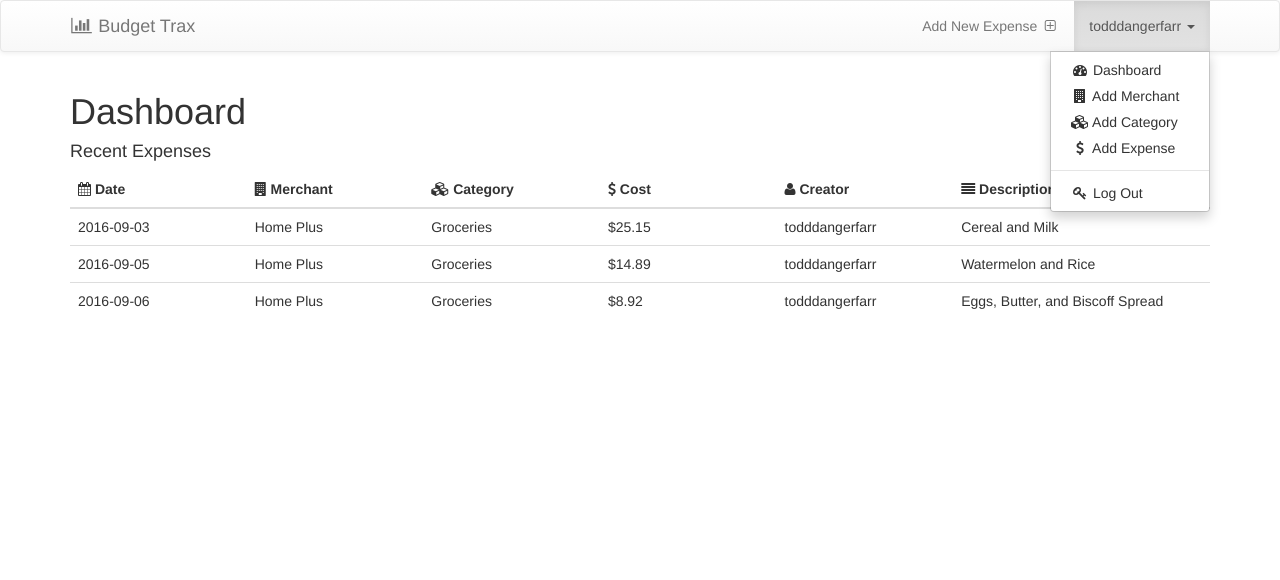
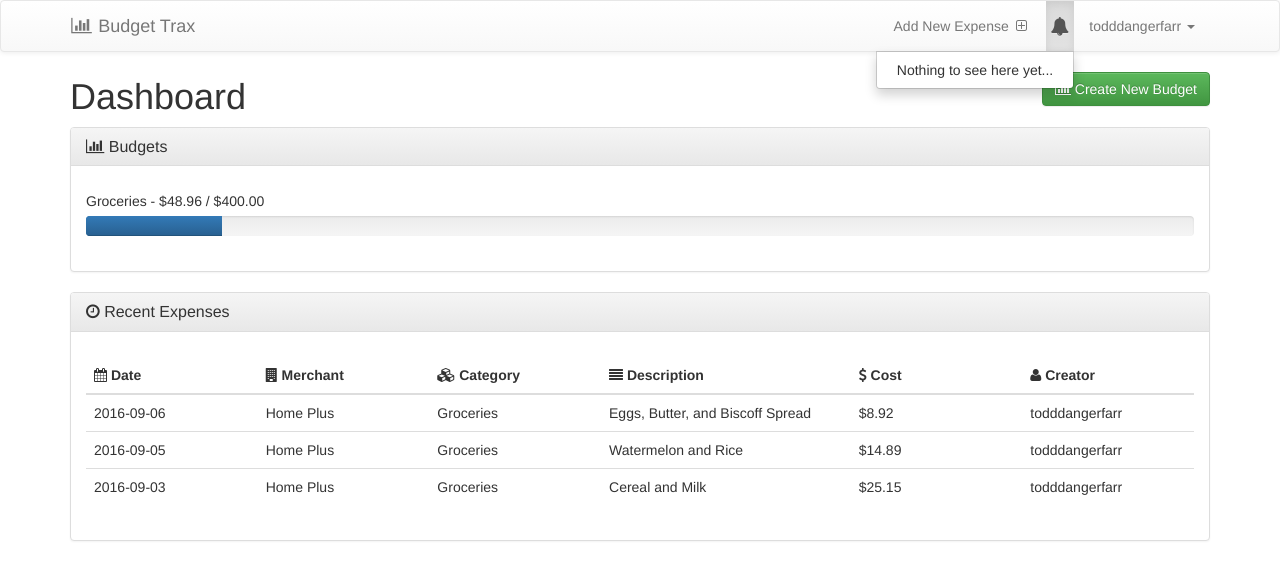
Before and after one commit to todddangerfarr/budget-trax, a Flask app: page /dashboard in a window 1280 px wide, after a click that opens the changed part. Shown: the top 580 px of the page. Run offline with Flask 2, Linux system fonts and the light colour scheme; a user stored in the database is signed in; data comes from the database, SQL or seed files in the repository; both versions use the stored data as it was after the commit; some libraries are stand-ins or nearby versions.

Commit message:
Feature: Added basic budget feature.

```diff
--- a/application.py
+++ b/application.py
@@ -3,12 +3,12 @@
 from flask_login import (LoginManager, login_user, logout_user, current_user,
                          login_required)
 from flask_bcrypt import Bcrypt
-from forms import LoginForm, ExpenseForm, MerchantForm, CategoryForm
-from models import db, User, Merchant, Category, Expense
+from forms import LoginForm, ExpenseForm, MerchantForm, CategoryForm, BudgetForm
+from models import db, User, Merchant, Category, Expense, Budget
 
 # application constants
 DEBUG = True
-PORT = 8000
+PORT = 5000
 HOST = '0.0.0.0'
 
 # create and setup the flask application object
@@ -55,7 +55,8 @@
         if (user != None and bcrypt.check_password_hash(
                              user.password, form.password.data)):
             login_user(user)
-            flash("You've been logged in!", "success")
+            flash("Welcome {}, you've been logged in!".format(user.username),
+                  "success")
             return redirect(url_for('dashboard'))
         else:
             flash("Your username or password is incorrect!")
@@ -64,16 +65,18 @@
 @app.route('/logout')
 def logout():
     logout_user()
-    flash("You've been logged out!")
+    flash("You've been logged out", "info")
     return redirect(url_for('index'))
 
 @app.route('/dashboard')
 @login_required
 def dashboard():
     user = g.user
-    recent_expenses = Expense.query.limit(10).all()
+    recent_expenses = Expense.query.order_by(
+                      Expense.date.desc()).limit(10).all()
+    budgets = Budget.query.all()
     return render_template('dashboard.html', user=user,
-        recent_expenses = recent_expenses)
+        recent_expenses = recent_expenses, budgets=budgets)
 
 @app.route('/add_expense', methods=('GET', 'POST'))
 @login_required
@@ -134,6 +137,23 @@
             return redirect(url_for('dashboard'))
     return render_template('add_merchant.html', user=user, form=form)
 
+@app.route('/create_budget', methods=('GET', 'POST'))
+@login_required
+def add_budget():
+    user = g.user
+    form = BudgetForm()
+    if form.validate_on_submit():
+        budget = Budget(
+            category = form.category.data,
+            limit = ''.join(i for i in form.limit.data.strip() if i.isdigit())
+        )
+        db.session.add(budget)
+        db.session.commit()
+        flash("You've created a budget for: {}".format(
+            form.category.data.category_text.title()), 'success')
+        return redirect(url_for('dashboard'))
+    return render_template('add_budget.html', user=user, form=form)
+
 @app.errorhandler(404)
 def not_found_error(error):
     return render_template('404.html'), 404
@@ -142,6 +162,20 @@
 def internal_error(error):
     db.session.rollback()
     return render_template('500.html'), 500
+
+@app.context_processor
+def utility_processor():
+    def get_budget_total(budget):
+        """ A context processor used to return the running total of the budget
+        object expenses. """
+        total = 0
+        expenses = budget.category.expenses.all()
+        if expenses != None:
+            for expense in expenses:
+                total += expense.cost
+        return total
+
+    return dict(get_budget_total=get_budget_total)
 
 # start flask application
 if __name__ == '__main__':
--- a/db_create.py
+++ b/db_create.py
@@ -2,9 +2,11 @@
 from config import SQLALCHEMY_DATABASE_URI
 from config import SQLALCHEMY_MIGRATE_REPO
 from application import db
+from application import app
 import os.path
 
-db.create_all()
+with app.app_context():
+    db.create_all()
 if not os.path.exists(SQLALCHEMY_MIGRATE_REPO):
     api.create(SQLALCHEMY_MIGRATE_REPO, 'database repository')
     api.version_control(SQLALCHEMY_DATABASE_URI, SQLALCHEMY_MIGRATE_REPO)
--- /dev/null
+++ b/db_repository/manage.py
@@ -0,0 +1,5 @@
+#!/usr/bin/env python
+from migrate.versioning.shell import main
+
+if __name__ == '__main__':
+    main()
--- a/models.py
+++ b/models.py
@@ -20,6 +20,15 @@
         return '<User {}>'.format(self.username) # how this class is displayed
 
 
+class Budget(db.Model):
+    id = db.Column(db.Integer, primary_key=True)
+    category = db.relationship('Category', backref='budget', uselist=False)
+    limit = db.Column(db.Integer)
+
+    def __repr__(self):
+        return '<Budget for {}>'.format(self.category)
+
+
 class Expense(db.Model):
     id = db.Column(db.Integer, primary_key=True)
     date = db.Column(db.Date)
@@ -36,7 +45,8 @@
 class Category(db.Model):
     id = db.Column(db.Integer, primary_key=True)
     category_text = db.Column(db.String(120), unique=True)
-    expesnes = db.relationship('Expense', backref='category', lazy='dynamic')
+    expenses = db.relationship('Expense', backref='category', lazy='dynamic')
+    budget_id = db.Column(db.Integer, db.ForeignKey('budget.id'))
 
     def __repr__(self):
         return '{}'.format(self.category_text.title())
--- a/static/css/main.css
+++ b/static/css/main.css
@@ -6,7 +6,50 @@
   font-family: 'Century Gothic';
 }
 
+/************************************************************ Flash Messages */
+
+#message-top-display {
+  margin-left: auto;
+  margin-right: auto;
+  left: 38%; /*Need to add responsiveness for smaller screens*/
+  right: 38%;
+  position: absolute;
+  z-index: 1499;
+  border-top-left-radius: 0px;
+  border-top-right-radius: 0px;
+  height: 45px;
+  padding: 12px;
+}
+
+.flash-messages li {
+  list-style: none;
+}
+
+/***************************************************************** Navigation */
+
+#alert-nav {
+  padding-left: 5px;
+  padding-right: 5px;
+}
+
 /************************************************************ Dashboard Page */
+
+.dashboard-head h1 {
+  margin-top: 5px;
+  display: inline-block;
+}
+
+.budgets {
+  margin: 10px 0px 20px 0px;
+}
+
+.budgets p {
+  margin-bottom: 5px;
+}
+
+.recent-expenses {
+  margin-top: 10px;
+}
 
 .recent-expenses th {
   padding: 5px 0px;
--- /dev/null
+++ b/static/js/scripts.js
@@ -0,0 +1,4 @@
+// JQuery for sliding up the message
+$( document ).ready(function() {
+  $('#message-top-display').delay(3000).slideUp('medium');
+});
--- a/templates/dashboard.html
+++ b/templates/dashboard.html
@@ -1,19 +1,50 @@
 {% extends 'nav.html' %}
 
 {% block content %}
+  <div class="dashboard-head">
     <h1>Dashboard</h1>
 
+    <a class="btn btn-success pull-right" href="{{ url_for('add_budget') }}" role="button">
+      <i class="fa fa-bar-chart"></i> Create New Budget
+    </a>
+  </div>
+
+  <div class="panel panel-default">
+    <div class="panel-heading">
+      <h3 class="panel-title"><i class="fa fa-bar-chart"></i> Budgets</h3>
+    </div>
+    <div class="panel-body">
+      <div class="budgets">
+        {% for budget in budgets if budget != None %}
+          {% set total = get_budget_total(budget) %}
+          <p class='budget-name'>
+            {{ budget.category | title }} - {{ '${:.2f}'.format(total / 100) }} / {{ '${:.2f}'.format(budget.limit / 100) }}
+          </p>
+          <div class="progress">
+            <div class="progress-bar" style="width: {{'{}%'.format((total / budget.limit) *100) }};">
+              <span class="sr-only">60% Complete</span>
+            </div>
+          </div>
+        {% endfor %}
+      </div>
+    </div>
+  </div>
+
+  <div class="panel panel-default">
+    <div class="panel-heading">
+      <h3 class="panel-title"><i class="fa fa-clock-o"></i> Recent Expenses</h3>
+    </div>
+    <div class="panel-body">
       <div class="recent-expenses">
-    <h4>Recent Expenses</h4>
         <table class="table table-hover">
           <thead>
             <tr>
               <th><i class="fa fa-calendar"></i> Date</th>
               <th><i class="fa fa-building"></i> Merchant</th>
               <th><i class="fa fa-cubes"></i> Category</th>
+              <th><i class="fa fa-align-justify"></i> Description</th>
               <th><i class="fa fa-dollar"></i> Cost</th>
               <th><i class="fa fa-user"></i> Creator</th>
-          <th><i class="fa fa-align-justify"></i> Description</th>
             </tr>
           </thead>
           {% for expense in recent_expenses %}
@@ -21,11 +52,14 @@
               <td>{{ expense.date }}</td>
               <td>{{ expense.merchant }}</td>
               <td>{{ expense.category }}</td>
+              <td>{{ expense.description }}</td>
               <td>{{ '${:.2f}'.format(expense.cost / 100) }}</td>
               <td>{{ expense.creator.username }}</td>
-          <td>{{ expense.description }}</td>
             </tr>
           {% endfor %}
         </table>
       </div>
+    </div>
+  </div>
+
 {% endblock %}
--- a/templates/layout.html
+++ b/templates/layout.html
@@ -14,8 +14,20 @@
         {% block stylesheets %}{% endblock %}
         <script type="text/javascript" src="/static/js/jquery-3.1.0.min.js"></script>
         <script type="text/javascript" src="/static/js/bootstrap.min.js"></script>
+        <script type="text/javascript" src="/static/js/scripts.js"></script>
     </head>
     <body>
+
+      <!-- FLASH MESSAGES:START -->
+      {% with messages = get_flashed_messages(with_categories=True) %}
+      	{% if messages %}
+        	{% for catagory, message in messages %}
+          	<div id="message-top-display" class="text-center alert alert-{{catagory}}">{{ message }}</div>
+        	{% endfor %}
+      	{% endif %}
+    	{% endwith %}
+      <!-- FLASH MESSAGES:END -->
+
       {% block nav %} {% endblock %}
     </body>
 </html>
--- a/templates/nav.html
+++ b/templates/nav.html
@@ -24,6 +24,12 @@
         {% if user and user.is_authenticated %}
           <li><a href="{{ url_for('add_expense') }}">Add New Expense <i class="fa fa-plus-square-o fa-fw"></i></a></li>
           <li class="dropdown">
+            <a href="#" id="alert-nav" class="dropdown-toggle" data-toggle="dropdown" role="button" aria-haspopup="true" aria-expanded="false"><i class="fa fa-bell fa-lg"></i></a>
+            <ul class="dropdown-menu">
+              <li><a href="#">Nothing to see here yet...</a></li>
+            </ul>
+          </li>
+          <li class="dropdown">
             <a href="#" class="dropdown-toggle" data-toggle="dropdown" role="button" aria-haspopup="true" aria-expanded="false">{{ user.username }} <span class="caret"></span></a>
             <ul class="dropdown-menu">
               <li><a href="{{ url_for('dashboard') }}"><i class="fa fa-dashboard fa-fw"></i> Dashboard</a></li>
@@ -43,16 +49,6 @@
 </nav>
 
 <div class="container">
-  {% with messages = get_flashed_messages() %}
-  {% if messages %}
-    <ul class=flashes>
-    {% for message in messages %}
-      <li>{{ message }}</li>
-    {% endfor %}
-    </ul>
-  {% endif %}
-  {% endwith %}
-
   {% block content %} {% endblock %}
 </div>
 
```
Also changed, not shown: db_repository/migrate.cfg (added, +25 -0 lines), forms.py (+7 -0 lines), templates/add_budget.html (added, +12 -0 lines), app.db, db_repository/__init__.py (added), db_repository/versions/__init__.py (added), 1 other file. Lines whose indentation alone changed are shown as unchanged.
